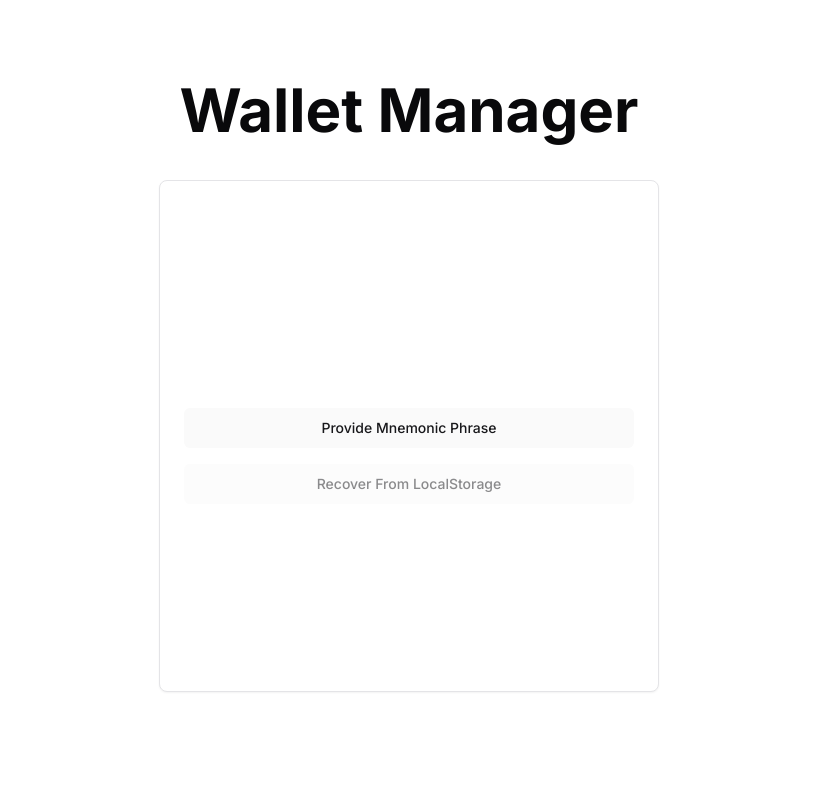
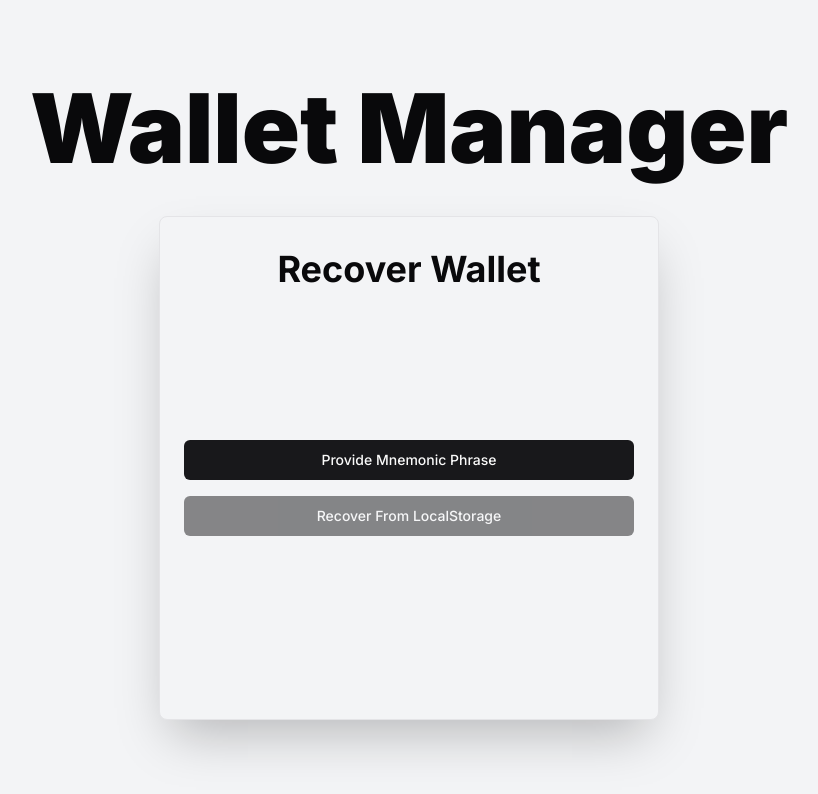
Before and after one commit to ashmeetsmonga/web3-wallet, a Next.js app: page /recover in a window 1280 px wide. Shown: the top 794 px of the page, without its empty margins (231-1049 px from the left). Built offline with nearby package versions, Linux system fonts and the light colour scheme.

Commit message:
ui changes

```diff
--- a/app/info/page.tsx
+++ b/app/info/page.tsx
@@ -5,7 +5,7 @@ import { selectedWalletState } from "@/state/state";
 import React, { useEffect, useState } from "react";
 import { useRecoilState } from "recoil";
 import axios from "axios";
-import { LAMPORTS_PER_SOL } from "@solana/web3.js";
+import { LAMPORTS_PER_SOL, Transaction } from "@solana/web3.js";
 import toast from "react-hot-toast";
 import { RefreshCw } from "lucide-react";
 
@@ -13,6 +13,9 @@ const InfoPage = () => {
   const [selectedWallet, _] = useRecoilState(selectedWalletState);
   const [amount, setAmount] = useState(0.0);
   const [loading, setLoading] = useState(false);
+
+  const tx = new Transaction();
+  console.log(tx);
 
   const getBalance = async () => {
     const publicKey = selectedWallet.key;
@@ -77,7 +80,7 @@ const InfoPage = () => {
             <RefreshCw />
           </span>
         </div>
-        <div className="w-full mb-2 bg-gray-100 rounded p-4 flex flex-col justify-between gap-4 md:flex-row md:items-center mt-4">
+        <div className="w-full mb-2 bg-white rounded p-4 flex flex-col justify-between gap-4 md:flex-row md:items-center mt-4">
           <div className="w-full">
             <p className="font-thin uppercase">{selectedWallet.type}</p>
             <p className="font-mono text-sm font-semibold text-primary text-wrap text-ellipsis overflow-clip">{selectedWallet.key}</p>
--- a/app/layout.tsx
+++ b/app/layout.tsx
@@ -19,12 +19,12 @@ export default function RootLayout({
 }>) {
   return (
     <html lang="en" className="">
-      <body className={`${inter.className}`}>
+      <body className={`bg-gray-100 ${inter.className}`}>
         <RecoilProvider>
           <ToasterProvider />
           <div className="w-screen h-screen flex flex-col items-center gap-10 p-20">
-            <h1 className="text-6xl font-bold ">Wallet Manager</h1>
-            <Card className="w-[500px] h-4/5">{children}</Card>
+            <h1 className="text-8xl font-black text-center">Wallet Manager</h1>
+            <Card className="w-[500px] h-4/5 shadow-2xl bg-gray-100">{children}</Card>
           </div>
         </RecoilProvider>
       </body>
--- a/app/mnemonic/page.tsx
+++ b/app/mnemonic/page.tsx
@@ -40,7 +40,7 @@ const MnemonicPage = () => {
         <div className="w-full">
           <div className="grid grid-cols-3 gap-4 w-full">
             {mnemonic.split(" ").map((word) => (
-              <div key={word} className="bg-gray-200 text-black w-full py-2 text-center rounded">
+              <div key={word} className="bg-white text-black w-full py-2 text-center rounded">
                 {word}
               </div>
             ))}
--- a/app/recover/mnemonic/page.tsx
+++ b/app/recover/mnemonic/page.tsx
@@ -32,7 +32,7 @@ const ProvideMnemonicPage = () => {
   return (
     <CardContent className="flex flex-col py-8 px-6 items-center justify-between h-full">
       <div className="w-full flex flex-col items-center">
-        <h1 className="text-4xl text-white font-bold">Mnemonic Phrase</h1>
+        <h1 className="text-4xl font-bold">Mnemonic Phrase</h1>
         <Input
           type="text"
           placeholder="Enter Mnemonic Phrase"
@@ -47,7 +47,7 @@ const ProvideMnemonicPage = () => {
           {mnemonic.split(" ").map(
             (word) =>
               word && (
-                <div key={word} className="bg-white w-full py-2 text-center rounded text-lg">
+                <div key={word} className="bg-gray-100 w-full py-2 text-center rounded overflow-clip">
                   {word}
                 </div>
               )
@@ -55,7 +55,7 @@ const ProvideMnemonicPage = () => {
         </div>
       </div>
       <div className="w-full">
-        <Button onClick={handleRecovery} className="dark w-full">
+        <Button onClick={handleRecovery} className="w-full">
           Recover Wallet
         </Button>
       </div>
--- a/app/recover/page.tsx
+++ b/app/recover/page.tsx
@@ -2,13 +2,15 @@
 
 import { Button } from "@/components/ui/button";
 import { CardContent } from "@/components/ui/card";
-import { mnemonicState } from "@/state/state";
+import { ethWalletsState, mnemonicState, solWalletsState } from "@/state/state";
 import { useRouter } from "next/navigation";
 import React from "react";
 import { useRecoilState } from "recoil";
 
 const RecoverPage = () => {
   const [mnemonic, setMnemonic] = useRecoilState(mnemonicState);
+  const [ethWallets, setEthWallets] = useRecoilState(ethWalletsState);
+  const [solWallets, setSolWallets] = useRecoilState(solWalletsState);
 
   const router = useRouter();
 
@@ -17,17 +19,19 @@ const RecoverPage = () => {
   const handleRecover = () => {
     if (phrase === null) return;
     setMnemonic(phrase);
+    setEthWallets([]);
+    setSolWallets([]);
     router.push("/wallet");
   };
 
   return (
     <CardContent className="flex flex-col py-8 px-6 items-center h-full">
-      <h1 className="text-4xl text-white font-bold">Recover Wallet</h1>
+      <h1 className="text-4xl font-bold">Recover Wallet</h1>
       <div className="flex-grow flex flex-col justify-center gap-4 w-full">
-        <Button onClick={() => router.push("/recover/mnemonic")} className="w-full dark">
+        <Button onClick={() => router.push("/recover/mnemonic")} className="w-full">
           Provide Mnemonic Phrase
         </Button>
-        <Button onClick={handleRecover} className="w-full dark" disabled={phrase === null}>
+        <Button onClick={handleRecover} className="w-full" disabled={phrase === null}>
           Recover From LocalStorage
         </Button>
       </div>
--- a/app/wallet/page.tsx
+++ b/app/wallet/page.tsx
@@ -76,8 +76,12 @@ const WalletPage = () => {
         <div className="flex flex-col w-full gap-2 mt-4 h-[450px] overflow-y-auto scrollbar scrollbar-none scrollbar-thumb-primary">
           <p className=" font-thin">Eth Wallets</p>
           {ethWallets.map((wallet, idx) => (
-            <div key={wallet.path} className="w-full mb-2 bg-gray-100 rounded p-4 flex flex-col justify-between gap-4 md:flex-row md:items-center cursor-pointer hover:bg-gray-100">
-              <div onClick={() => handleSelect(wallet)} className="w-4/5">
+            <div
+              onClick={() => handleSelect(wallet)}
+              key={wallet.path}
+              className="w-full mb-2 bg-white rounded p-4 flex flex-col justify-between gap-4 md:flex-row md:items-center cursor-pointer hover:bg-gray-50"
+            >
+              <div className="w-4/5">
                 <p className="font-mono text-sm font-semibold text-primary text-wrap text-ellipsis overflow-clip">{wallet.key}</p>
                 <p className="font-thin text-xs text-primary">path: {wallet.path}</p>
               </div>
@@ -89,8 +93,12 @@ const WalletPage = () => {
           ))}
           <p className="font-thin">Sol Wallets</p>
           {solWallets.map((wallet, idx) => (
-            <div key={wallet.path} className="w-full mb-2 bg-gray-100 rounded p-4 flex flex-col justify-between gap-4 md:flex-row md:items-center cursor-pointer hover:bg-gray-100">
-              <div onClick={() => handleSelect(wallet)} className="w-4/5">
+            <div
+              onClick={() => handleSelect(wallet)}
+              key={wallet.path}
+              className="w-full mb-2 bg-white rounded p-4 flex flex-col justify-between gap-4 md:flex-row md:items-center cursor-pointer hover:bg-gray-50"
+            >
+              <div className="w-4/5">
                 <p className="font-mono text-sm font-semibold text-primary text-wrap text-ellipsis overflow-clip">{wallet.key}</p>
                 <p className="font-thin text-xs text-primary">path: {wallet.path}</p>
               </div>
@@ -102,6 +110,8 @@ const WalletPage = () => {
           ))}
         </div>
       </div>
+      <div className="w-full">
+        <p className="w-full text-center text-sm font-thin mb-2">*Select a wallet to perform transactions</p>
         <div className="w-full flex gap-2">
           <Button className="w-full" onClick={generateEthWallet}>
             Add New Eth Wallet
@@ -110,6 +120,7 @@ const WalletPage = () => {
             Add New Sol Wallet
           </Button>
         </div>
+      </div>
     </CardContent>
   );
 };
```
Also changed, not shown: app/send/page.tsx (added). Lines whose indentation alone changed are shown as unchanged.
